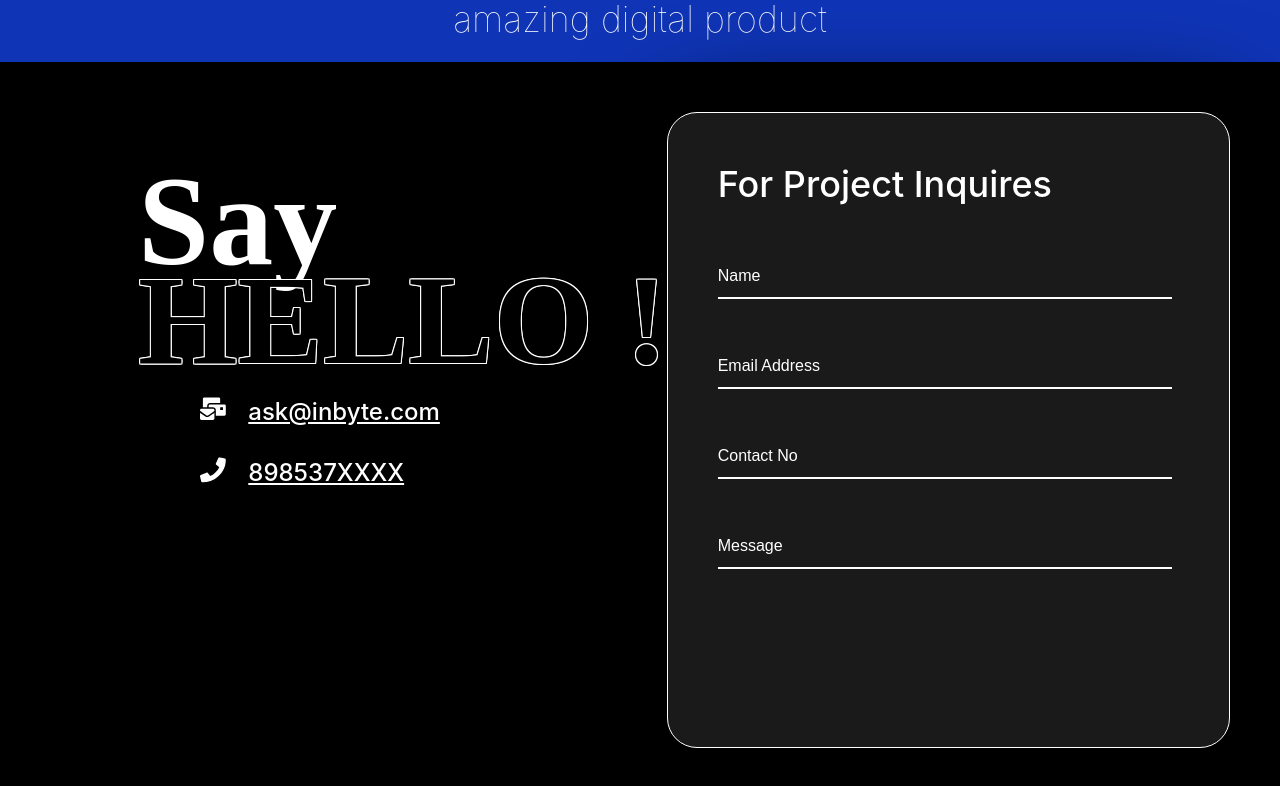
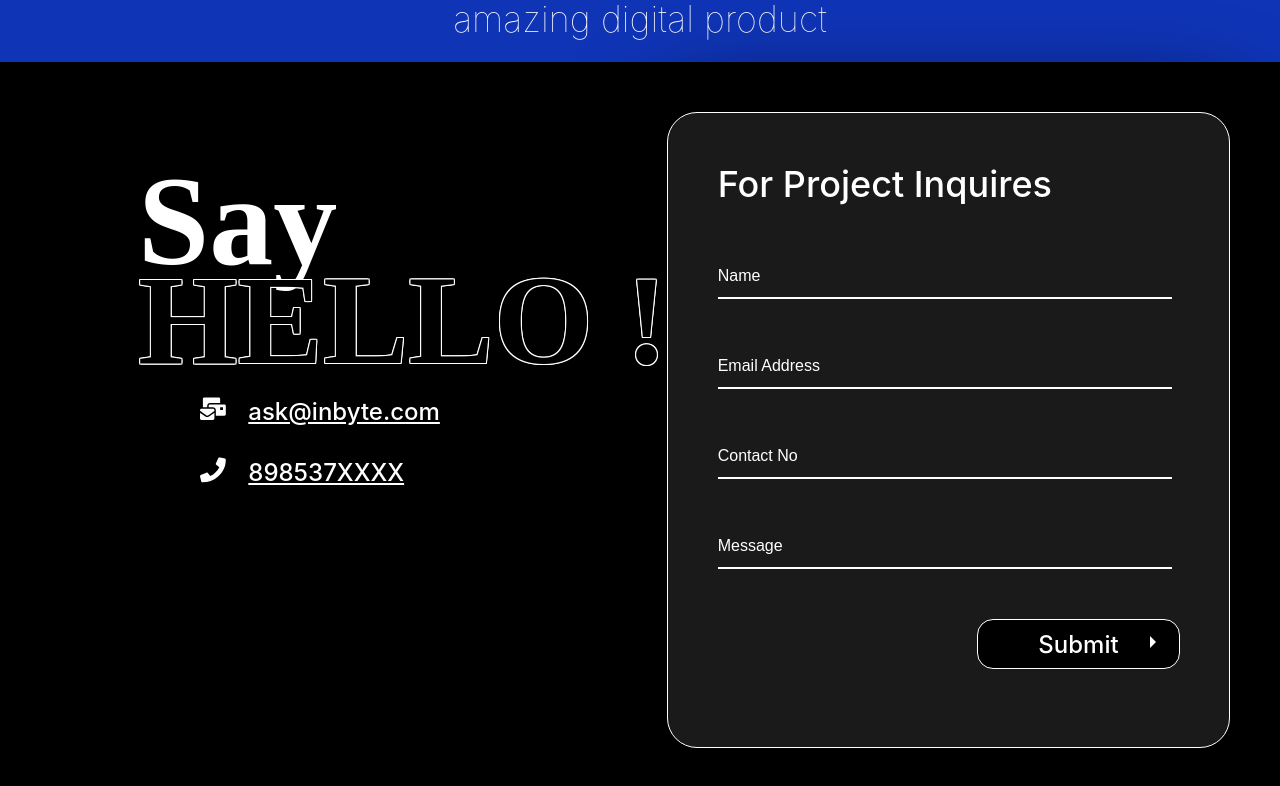
Before and after one commit to namburumouli/inbyte_website, a React (Create React App) app: page /home in a window 1280 px wide. Shown: the part 3587-4373 px from the top of the page. Built offline with nearby package versions, Linux system fonts and the light colour scheme; a web font is replaced by a local one.

Commit message:
sayhello submit button

```diff
--- a/src/pages/Sayhello.js
+++ b/src/pages/Sayhello.js
@@ -42,6 +42,11 @@ function Sayhello() {
               <div class="underline"></div>
               <label>Message</label>
             </div>
+            <div className="container">
+              <button type="button" className="buttoni">
+                Submit
+              </button>
+            </div>
           </div>
         </div>
       </div>
--- a/src/pages/WebUiPage.js
+++ b/src/pages/WebUiPage.js
@@ -6,11 +6,11 @@ import "aos/dist/aos.css";
 
 function WebUiPage() {
   useEffect(() => {
-    Aos.init({ duration: 2000 });
+    Aos.init({ duration: 1000 });
   }, []);
 
   return (
-    <div  data-aos="fade-up"
+    <div  data-aos="fade-up-right"
     data-aos-anchor-placement="top-bottom" className='webuipage'>
     <div data-aos="fade-right"
      data-aos-offset="300"
--- a/src/styles/Sayhello.css
+++ b/src/styles/Sayhello.css
@@ -1,12 +1,12 @@
-.sayhello{
+.sayhello {
   height: 100vh;
   background-color: black;
 }
 
-.saytext{
+.saytext {
   margin-left: 138px;
   color: white;
-    font-family: 'Podkova', serif;
+  font-family: "Podkova", serif;
   text-align: start;
   font-weight: 800;
   font-size: 128px;
@@ -14,46 +14,39 @@
 
 .outlined {
   margin-left: 138px;
-    font-family: 'Podkova', serif;
+  font-family: "Podkova", serif;
   text-align: start;
   font-weight: 800;
   font-size: 128px;
   color: black;
   position: absolute;
   margin-top: 185px;
-    text-shadow:
-      -1px -1px 0 white,
-       0   -1px 0 white,
-       1px -1px 0 white,
-       1px  0   0 white,
-       1px  1px 0 white,
-       0    1px 0 white,
-      -1px  1px 0 white,
-      -1px  0   0 white;
+  text-shadow: -1px -1px 0 white, 0 -1px 0 white, 1px -1px 0 white,
+    1px 0 0 white, 1px 1px 0 white, 0 1px 0 white, -1px 1px 0 white,
+    -1px 0 0 white;
 }
 
-.flex{
+.flex {
   display: flex;
 }
 
-
-.info{
+.info {
   color: white;
-    font-family: -apple-system, BlinkMacSystemFont, 'Segoe UI', Roboto, Oxygen, Ubuntu, Cantarell, 'Open Sans', 'Helvetica Neue', sans-serif;
-    font-weight:500;
+  font-family: -apple-system, BlinkMacSystemFont, "Segoe UI", Roboto, Oxygen,
+    Ubuntu, Cantarell, "Open Sans", "Helvetica Neue", sans-serif;
+  font-weight: 500;
   font-size: 24px;
   margin-left: 20px;
   text-decoration: underline;
-
 }
-.image{
+.image {
   margin-left: 198px;
-    Width :30.29px;
-    Height :26.75px;
+  width: 30.29px;
+  height: 26.75px;
   margin-top: 15px;
 }
 
-.boxed{
+.boxed {
   margin-right: 50px;
   margin-left: auto;
   margin-top: 50px;
@@ -61,24 +54,25 @@
   align-items: flex-end;
   width: 563.33px;
   height: 636px;
-    border: 1px solid #FFFFFF;
-    background: #1B1A1A;
+  border: 1px solid #ffffff;
+  background: #1b1a1a;
   /* background: white; */
   box-sizing: border-box;
   box-shadow: 0px 4px 100px #000000;
   border-radius: 30px;
 }
 
-.projectinquirestext{
+.projectinquirestext {
   color: white;
   /* color: black; */
-    font-family: -apple-system, BlinkMacSystemFont, 'Segoe UI', Roboto, Oxygen, Ubuntu, Cantarell, 'Open Sans', 'Helvetica Neue', sans-serif;
+  font-family: -apple-system, BlinkMacSystemFont, "Segoe UI", Roboto, Oxygen,
+    Ubuntu, Cantarell, "Open Sans", "Helvetica Neue", sans-serif;
   font-style: normal;
   font-weight: 500;
   font-size: 36px;
   line-height: 42px;
   margin-top: 50px;
-    margin-left:50px ;
+  margin-left: 50px;
 }
 
 /* .details{
@@ -89,45 +83,47 @@
     margin: 50px;
 } */
 
-.wrapper{
+.wrapper {
   width: 450px;
-    background:#1B1A1A;
+  background: #1b1a1a;
   /* background: white; */
   /* box-shadow: 0px 0px 10px rgba(0,0,0,0.1); */
 }
-  .wrapper .input-data{
+.wrapper .input-data {
   height: 40px;
   width: 100%;
   margin: 50px;
   position: relative;
-
 }
-  .wrapper .input-data input{
+.wrapper .input-data input {
   height: 100%;
   width: 100%;
   border: none;
   font-size: 17px;
   border-bottom: 2px solid white;
 }
-  .input-data input:focus ~ label{
+.input-data input:focus ~ label {
   transform: translateY(-20px);
   color: white;
-    font-family: -apple-system, BlinkMacSystemFont, 'Segoe UI', Roboto, Oxygen, Ubuntu, Cantarell, 'Open Sans', 'Helvetica Neue', sans-serif;
+  font-family: -apple-system, BlinkMacSystemFont, "Segoe UI", Roboto, Oxygen,
+    Ubuntu, Cantarell, "Open Sans", "Helvetica Neue", sans-serif;
   font-size: 24px;
-
 }
-input[type="text"], textarea {
-  background-color : #1B1A1A;
+input[type="text"],
+textarea {
+  background-color: #1b1a1a;
 }
 
 *:focus {
   outline: none;
 }
 
-input, select, textarea{
+input,
+select,
+textarea {
   color: white;
 }
-  .wrapper .input-data label{
+.wrapper .input-data label {
   position: absolute;
   bottom: 10px;
   left: 0;
@@ -135,13 +131,13 @@ input, select, textarea{
   pointer-events: none;
   transition: all 0.3s ease;
 }
-  .input-data .underline{
+.input-data .underline {
   position: absolute;
   height: 2px;
   width: 100%;
   bottom: 0;
-  } */
-  .input-data .underline:before{
+}
+*/ .input-data .underline:before {
   position: absolute;
   content: "";
   height: 100%;
@@ -150,8 +146,77 @@ input, select, textarea{
   transform: scaleX(0);
   transform-origin: center;
   transition: transform 0.3s ease;
-  } */
-  .input-data input:focus ~ .underline:before,
-  .input-data input:valid ~ .underline:before{
+}
+*/ .input-data input:focus ~ .underline:before,
+.input-data input:valid ~ .underline:before {
   transform: scaleX(1);
 }
+
+.container {
+  display: table-cell;
+  vertical-align: middle;
+  text-align: end;
+}
+
+.buttoni {
+  width: 270px;
+  height: 46.9px;
+  position: relative;
+  transition: 0.2s ease-in-out;
+  cursor: pointer;
+  border: 0;
+  margin-left: 100%;
+  height: 50.16px;
+  width: 203.93px;
+  border: none;
+  border-style: solid;
+  border-color: white;
+  border-width: 1px;
+  color: white;
+  padding: 10px 20px;
+  text-align: center;
+  font-size: 24px;
+  font-family: -apple-system, BlinkMacSystemFont, "Segoe UI", Roboto, Oxygen,
+    Ubuntu, Cantarell, "Open Sans", "Helvetica Neue", sans-serif;
+  font-weight: 500;
+  text-decoration: none;
+  display: inline-block;
+  margin: 4px 2px;
+  cursor: pointer;
+  border-radius: 16px;
+  margin-left: 150%;
+  background-color: black;
+}
+
+.buttoni:before,
+.buttoni:after {
+  position: absolute;
+  content: "";
+  transition: 0.2s ease-in-out;
+}
+
+.buttoni:before {
+  background: black;
+  border-radius: 50%;
+  width: 25px;
+  height: 25px;
+  right: 15px;
+  top: 10px;
+}
+
+.buttoni:after {
+  width: 0;
+  height: 0;
+  display: block;
+  border-left: 6px solid transparent;
+  border-right: 6px solid transparent;
+  border-top: 6px solid white;
+  transform: rotate(-90deg);
+  right: 20px;
+  top: 19px;
+}
+
+.buttoni:hover {
+  background: gray;
+  color: black;
+}
```
Lines whose indentation alone changed are shown as unchanged.
